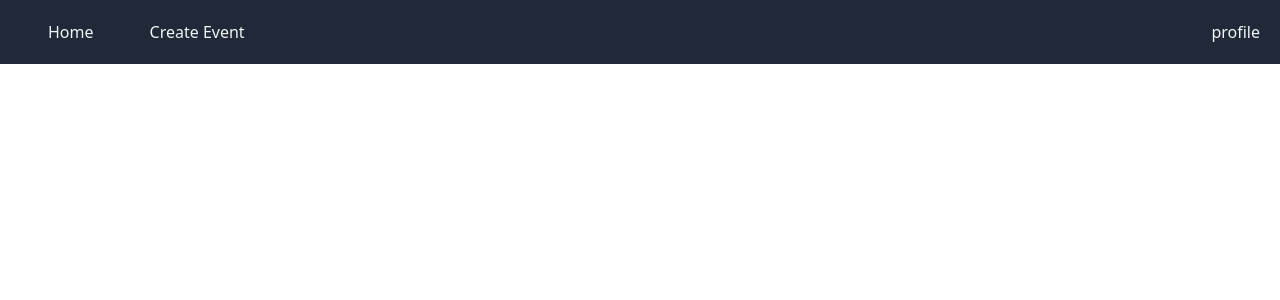
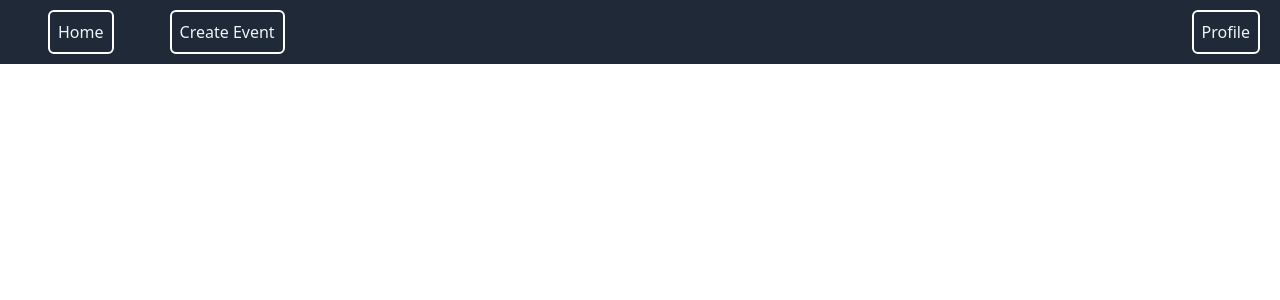
Before and after one commit to fhd1423/CloneInvest2, a Next.js app in the folder my-project/: page /home in a window 1280 px wide. Shown: the top 300 px of the page. Built offline with nearby package versions, Linux system fonts and the light colour scheme.

Commit message:
navbar finished

```diff
--- a/my-project/src/pages/home.jsx
+++ b/my-project/src/pages/home.jsx
@@ -1,18 +1,21 @@
 import Head from 'next/head'
 import Image from 'next/image'
 import portfolio from 'src/public/portfolio.jpg'
+import { useRouter } from 'next/router'
+
 
 export default function Home() {
+  const router = useRouter()
   return (
     <div>
 
       <nav class="bg-gray-800">
         <div class="w-full h-16 flex flex-row items-center px-5 text-slate-100 justify-between">
           <ul class="flex">
-                    <li class="mx-7">Home</li>
-                    <li class="mx-7">Create Event</li>
+            <button onClick={() => router.push('/home')} class="mx-7 rounded-md border-2 border-white p-2 hover:bg-white hover:text-black">Home</button>
+            <button onClick={() => router.push('/createEvent')} class="mx-7 rounded-md border-2 border-white p-2 hover:bg-white hover:text-black">Create Event</button>
           </ul>
-                <div class="">profile</div>
+          <button onClick={() => router.push('/profile')} class="rounded-md border-2 border-white p-2 hover:bg-white hover:text-black">Profile</button>
         </div>
       </nav>
 
```
Lines whose indentation alone changed are shown as unchanged.
